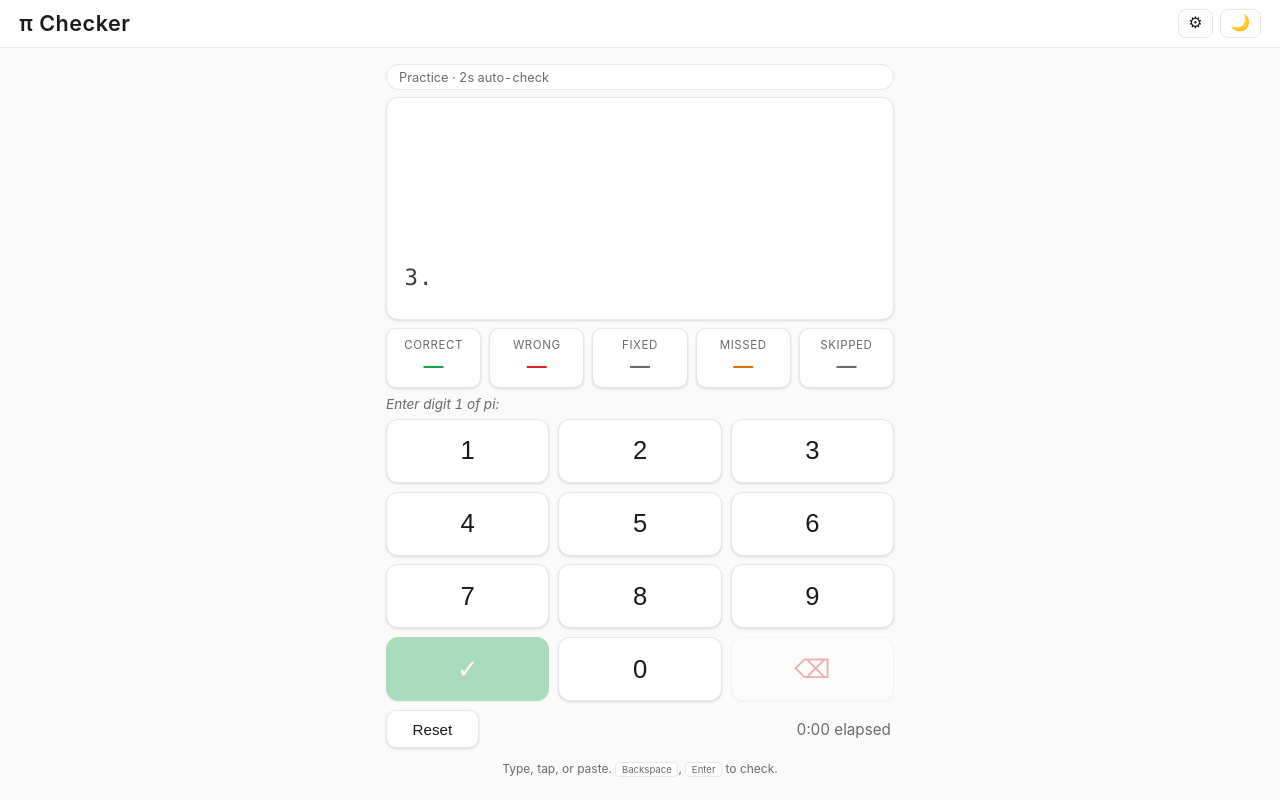
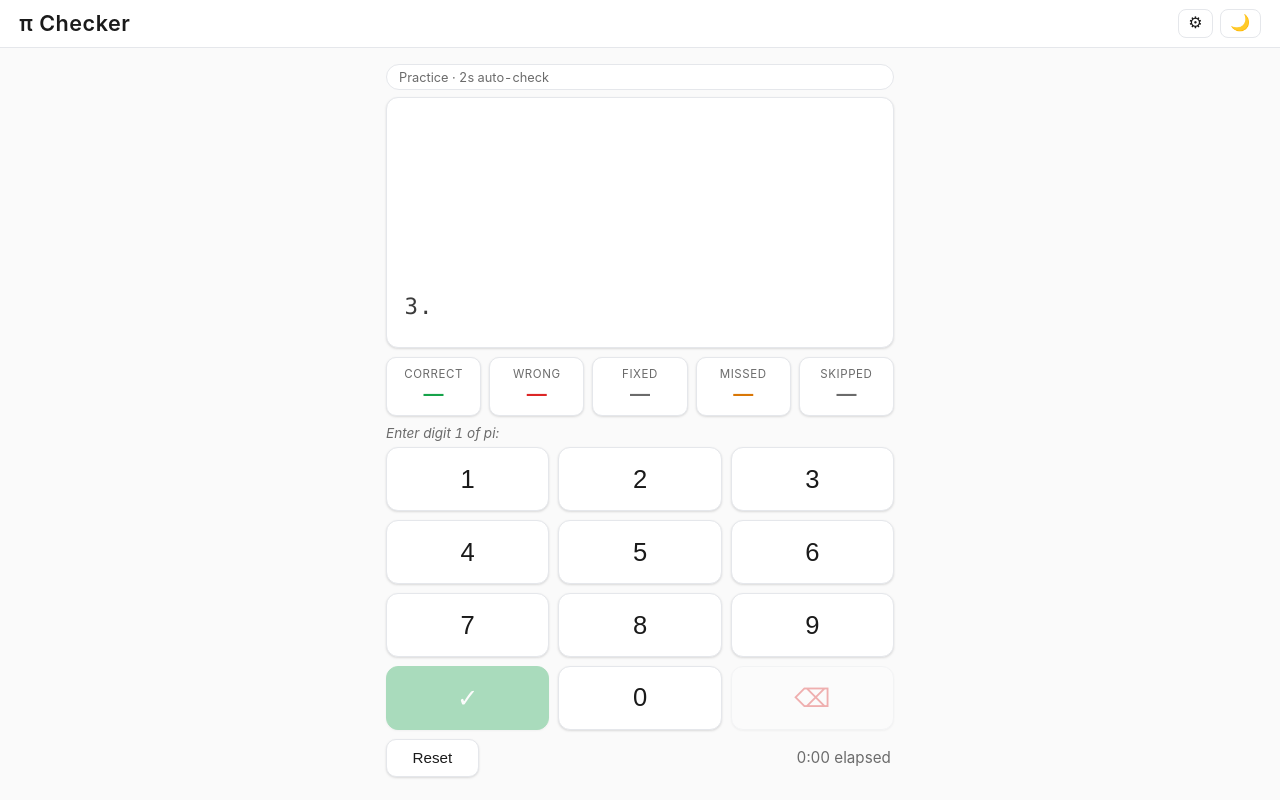
Before and after one commit to pengowray/pi-checker, a website: page docs/index.html in a window 1280 px wide. Drawn offline with Linux system fonts and the light colour scheme.

Commit message:
Remove the 'Type, tap, or paste' footer
Also drops the orphaned .foot CSS (base rule, zen-hide entry, two
media-query overrides) and the comment reference in the tight-viewport
block.

```diff
--- a/docs/index.html
+++ b/docs/index.html
@@ -122,10 +122,6 @@
       </div>
       <span id="stat-time" class="stat-time" aria-label="Elapsed time">0:00</span>
     </section>
-
-    <footer class="foot">
-      Type, tap, or paste. <kbd>Backspace</kbd>, <kbd>Enter</kbd> to check.
-    </footer>
   </main>
 
   <button id="zen-exit" type="button" aria-label="Exit zen mode" title="Exit zen mode (Esc)">&#x2715;</button>
--- a/docs/style.css
+++ b/docs/style.css
@@ -619,7 +619,6 @@ input[type="range"]:disabled {
 /* Hide the surrounding chrome. The pi-display, cursor, and keypad
    (unless the user separately hid it) remain. */
 :root[data-motion="zen"] header,
-:root[data-motion="zen"] .foot,
 :root[data-motion="zen"] .mode-badge,
 :root[data-motion="zen"] .comp-timer,
 :root[data-motion="zen"] .actions,
@@ -1299,21 +1298,6 @@ input[type="range"]:disabled {
 }
 #continue-btn.secondary:hover { background: var(--key-hover); filter: none; }
 
-.foot {
-  text-align: center;
-  font-size: 0.8rem;
-  color: var(--muted);
-  padding: 1rem 0 2rem;
-}
-
-.foot kbd {
-  background: var(--key-bg);
-  border: 1px solid var(--border);
-  border-radius: 4px;
-  padding: 0.05rem 0.35rem;
-  font-size: 0.8em;
-  font-family: inherit;
-}
 
 @media (max-width: 480px) {
   main { padding: 0.7rem; }
@@ -1331,8 +1315,8 @@ input[type="range"]:disabled {
 }
 
 /* Tight vertical viewports (zoomed-in desktop, short windows): trim the
-   header, footer, and section gaps so the pi display keeps at least two
-   or three lines before squishing. Covers the range above the landscape
+   header and section gaps so the pi display keeps at least two or three
+   lines before squishing. Covers the range above the landscape
    breakpoint where the standard layout otherwise starves the display. */
 @media (max-height: 820px) {
   header { padding: 0.55rem 1.2rem; }
@@ -1343,7 +1327,6 @@ input[type="range"]:disabled {
   .stats { margin-bottom: 0.55rem; }
   .keypad { margin-bottom: 0.55rem; }
   .actions { margin-bottom: 0.45rem; }
-  .foot { padding: 0.35rem 0 0.5rem; font-size: 0.75rem; }
 }
 
 @media (max-height: 720px) {
@@ -1354,13 +1337,12 @@ input[type="range"]:disabled {
   .keypad-hint { margin-bottom: 0.25rem; font-size: 0.78rem; }
   .keypad { gap: 0.4rem; margin-bottom: 0.45rem; }
   .key { min-height: 52px; padding: 0.6rem 0; font-size: 1.4rem; }
-  .foot { display: none; }
 }
 
 /* Landscape on short viewports (mobile rotated, small windows): keypad
    moves to the right column, everything else stacks in the left column;
-   actions span the full width below. The footer hint and the header
-   subtitle are hidden to reclaim vertical room. */
+   actions span the full width below. The header subtitle is hidden to
+   reclaim vertical room. */
 @media (orientation: landscape) and (max-height: 700px) {
   header { padding: 0.4rem 0.9rem; }
   header h1 { font-size: 1.1rem; letter-spacing: 0.3px; }
@@ -1396,7 +1378,6 @@ input[type="range"]:disabled {
   .stats { grid-area: stats; gap: 0.25rem; }
   .stats > div { padding: 0.3rem 0.25rem; border-radius: 8px; }
   .actions { grid-area: actions; margin-bottom: 0; gap: 0.4rem; }
-  .foot { display: none; }
 
   .keypad-decimal, .keypad-hex {
     grid-area: keypad;
```
